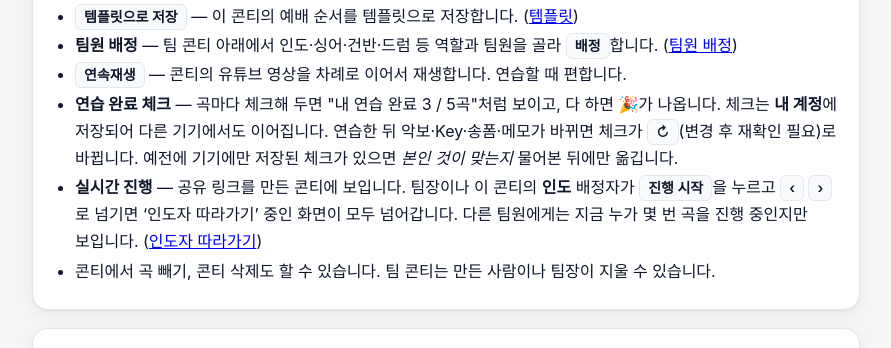
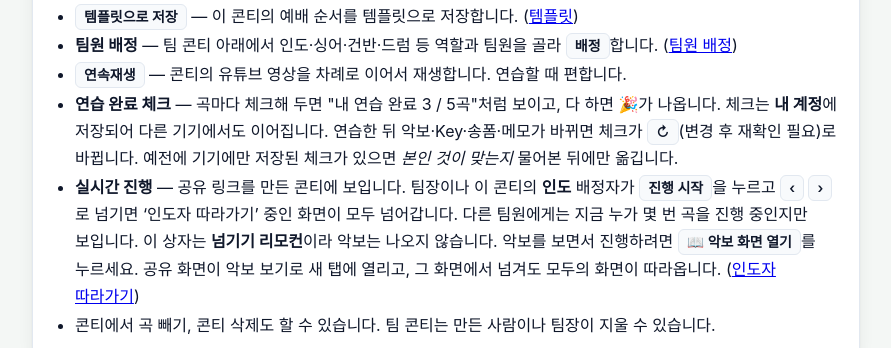
Before and after one commit to raon-easypaster/raon-music-sheet-guide, a plain HTML site: page index.html in a window 1280 px wide. Shown: the part 7946-8294 px from the top of the page, without its empty margins (194-1085 px from the left). Drawn offline with Linux system fonts and the light colour scheme.

Commit message:
Guide: open the sheet view from the live control box
Co-Authored-By: Claude Opus 5.5 <noreply@anthropic.com>

```diff
--- a/index.html
+++ b/index.html
@@ -489,7 +489,7 @@
       <li><strong>팀원 배정</strong> — 팀 콘티 아래에서 인도·싱어·건반·드럼 등 역할과 팀원을 골라 <span class="ui">배정</span>합니다. (<a href="#teamnews">팀원 배정</a>)</li>
       <li><span class="ui">연속재생</span> — 콘티의 유튜브 영상을 차례로 이어서 재생합니다. 연습할 때 편합니다.</li>
       <li><strong>연습 완료 체크</strong> — 곡마다 체크해 두면 "내 연습 완료 3 / 5곡"처럼 보이고, 다 하면 🎉가 나옵니다. 체크는 <strong>내 계정</strong>에 저장되어 다른 기기에서도 이어집니다. 연습한 뒤 악보·Key·송폼·메모가 바뀌면 체크가 <span class="ui">↻</span>(변경 후 재확인 필요)로 바뀝니다. 예전에 기기에만 저장된 체크가 있으면 <em>본인 것이 맞는지</em> 물어본 뒤에만 옮깁니다.</li>
-      <li><strong>실시간 진행</strong> — 공유 링크를 만든 콘티에 보입니다. 팀장이나 이 콘티의 <strong>인도</strong> 배정자가 <span class="ui">진행 시작</span>을 누르고 <span class="ui">‹</span> <span class="ui">›</span>로 넘기면 ‘인도자 따라가기’ 중인 화면이 모두 넘어갑니다. 다른 팀원에게는 지금 누가 몇 번 곡을 진행 중인지만 보입니다. (<a href="#share">인도자 따라가기</a>)</li>
+      <li><strong>실시간 진행</strong> — 공유 링크를 만든 콘티에 보입니다. 팀장이나 이 콘티의 <strong>인도</strong> 배정자가 <span class="ui">진행 시작</span>을 누르고 <span class="ui">‹</span> <span class="ui">›</span>로 넘기면 ‘인도자 따라가기’ 중인 화면이 모두 넘어갑니다. 다른 팀원에게는 지금 누가 몇 번 곡을 진행 중인지만 보입니다. 이 상자는 <strong>넘기기 리모컨</strong>이라 악보는 나오지 않습니다. 악보를 보면서 진행하려면 <span class="ui">📖 악보 화면 열기</span>를 누르세요. 공유 화면이 악보 보기로 새 탭에 열리고, 그 화면에서 넘겨도 모두의 화면이 따라옵니다. (<a href="#share">인도자 따라가기</a>)</li>
       <li>콘티에서 곡 빼기, 콘티 삭제도 할 수 있습니다. 팀 콘티는 만든 사람이나 팀장이 지울 수 있습니다.</li>
     </ul>
   </section>
@@ -684,7 +684,7 @@
     <h3>인도자가 진행하기</h3>
     <ol class="steps">
       <li>진행할 수 있는 사람은 <strong>팀장</strong>과 팀장이 이 콘티에 <strong>‘인도’로 배정한 팀원</strong>(거절하지 않은 경우)입니다. 개인 콘티는 만든 본인입니다. (<a href="#teamnews">팀원 배정</a>)</li>
-      <li>앱에 로그인한 기기에서 공유 링크를 열고 <span class="ui">내가 진행하기</span>를 누릅니다. (앱의 콘티 화면 <strong>실시간 진행</strong> 상자의 <span class="ui">진행 시작</span>도 같습니다)</li>
+      <li>앱에 로그인한 기기에서 공유 링크를 열고 <span class="ui">내가 진행하기</span>를 누릅니다. (앱의 콘티 화면 <strong>실시간 진행</strong> 상자의 <span class="ui">진행 시작</span>도 같습니다. 그 상자의 <span class="ui">📖 악보 화면 열기</span>를 누르면 이 공유 화면이 악보 보기로 바로 열립니다)</li>
       <li>막대에 <em>🎤 내가 진행 중</em>이 보이면, 곡을 넘길 때마다 따라가는 모든 화면이 넘어갑니다. 끝나면 <span class="ui">진행 끝내기</span>를 누릅니다.</li>
       <li>다른 인도자가 진행 중이면 <span class="ui">진행 넘겨받기</span>를 눌러 바꿀 수 있습니다. 진행자가 바뀌면 다른 화면에 "진행자가 바뀌었습니다"가 나옵니다.</li>
     </ol>
@@ -923,6 +923,10 @@
       <p>로그인 화면의 <span class="ui">이메일·비밀번호를 잊으셨나요?</span>에서 이메일을 넣어 가입 여부를 확인하세요. 그래도 모르겠으면 팀장에게 문의하세요. (<a href="#account">이메일 찾기</a>)</p>
     </details>
     <details>
+      <summary>실시간 진행을 시작했는데 악보가 안 보여요</summary>
+      <p>콘티 화면의 <strong>실시간 진행</strong> 상자는 곡을 넘기는 리모컨이라 악보를 보여 주지 않습니다. 상자의 <span class="ui">📖 악보 화면 열기</span>를 누르면 공유 화면이 악보 보기로 열립니다. 팀원은 공유 링크에서 <span class="ui">인도자 따라가기</span>를 켜 두면 인도자가 넘길 때 악보가 같이 넘어갑니다.</p>
+    </details>
+    <details>
       <summary>"사용이 중지된 계정입니다"라고 나와요</summary>
       <p>앱 관리자가 이 계정 사용을 멈춘 상태입니다. 곡·콘티는 지워지지 않았으니 팀장이나 앱 관리자에게 문의하면 다시 쓸 수 있게 해 줍니다.</p>
     </details>
```
